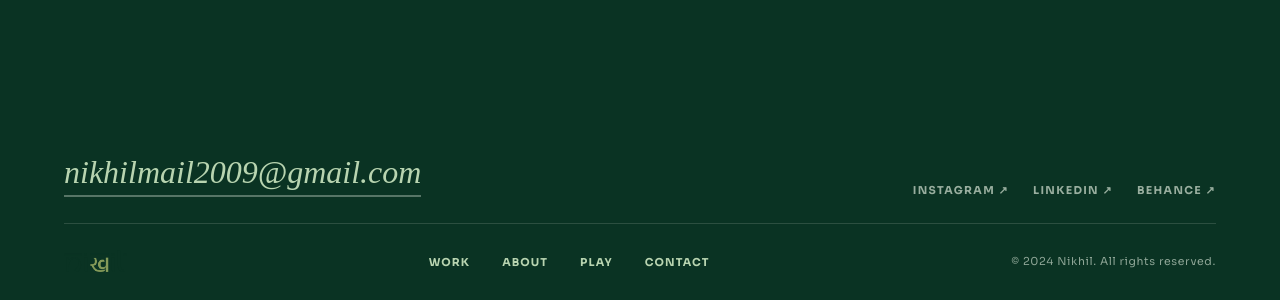
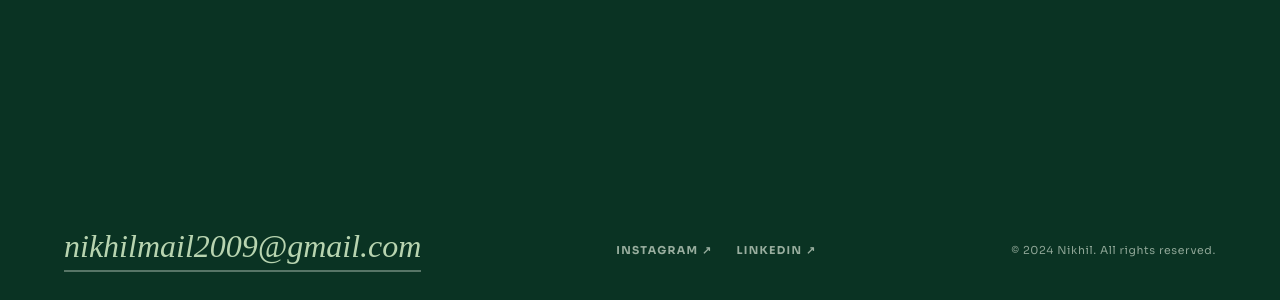
Before and after one commit to NikhilArora17/nikhil, a website: page nik.html in a window 1280 px wide. Shown: the part 5671-5971 px from the top of the page. Drawn offline with nearby package versions, Linux system fonts and the light colour scheme; a script that the page names is missing.

Commit message:
Simplify footer: single bottom row, drop logo/nav/Behance
Merges the email and social links (Instagram, LinkedIn only - Behance
removed) down into the former ft-bottom row alongside the copyright,
and drops the wordmark logo and Work/About/Play/Contact nav links.
The #contact anchor id moves to ft-content so existing "Hire Me" /
"Start a project" links still resolve. Also removes the now-orphaned
.ft-top/.ft-nav/.logo CSS rules.

```diff
--- a/nik.html
+++ b/nik.html
@@ -960,12 +960,6 @@
       padding:2.4rem 5vw 1.8rem;
       display:flex; flex-direction:column; gap:1.6rem;
     }
-    .ft-top {
-      display:flex; align-items:flex-end; justify-content:space-between;
-      flex-wrap:wrap; gap:1.2rem;
-      border-bottom:1px solid rgba(230,241,226,.15);
-      padding-bottom:1.6rem;
-    }
     .ft-email {
       font-family:'Lora',serif; font-style:italic;
       font-size:clamp(1.4rem,2.6vw,2rem); color:var(--mint);
@@ -986,14 +980,6 @@
       display:flex; align-items:center; justify-content:space-between;
       flex-wrap:wrap; gap:1rem;
     }
-    footer .logo img { height:1.375rem; }
-    .ft-nav { list-style:none; display:flex; gap:2rem; }
-    .ft-nav a {
-      font-family:'Sora','Sora Fallback',sans-serif; font-size:.68rem;
-      font-weight:700; letter-spacing:.1em; text-transform:uppercase;
-      color:var(--mint); transition:color .3s;
-    }
-    .ft-nav a:hover { color:var(--lime); }
     .ft-copy {
       font-family:'Sora','Sora Fallback',sans-serif; font-size:.68rem;
       color:rgba(230,241,226,.6); letter-spacing:.06em;
@@ -1351,9 +1337,7 @@
       .pr-tag { display:none; }
       .ft-visual { min-height:400px; }
       .ft-content { gap:1.2rem; }
-      .ft-top { flex-direction:column; align-items:flex-start; gap:1rem; }
       .ft-bottom { flex-direction:column; align-items:flex-start; gap:.8rem; }
-      .ft-nav { gap:1.2rem; flex-wrap:wrap; }
 
       /* Hero painting canvas: static decorative backdrop, no cursor/paint UI */
       #pcur, #cur-dot, #cur-ring, #hint { display: none !important; }
@@ -1892,27 +1876,15 @@ Something with a little bounce.</p>
     <img src="footer-dark.png" alt="" class="ft-bg ft-bg-dark" loading="lazy" />
     <div class="ft-scrim"></div>
   </div>
-  <div class="ft-content">
-    <div class="ft-top" id="contact">
+  <div class="ft-content" id="contact">
+    <div class="ft-bottom">
       <a href="mailto:nikhilmail2009@gmail.com" class="ft-email">
         nikhilmail2009@gmail.com
       </a>
       <div class="ft-socials">
         <a href="#" class="ft-soc">Instagram ↗</a>
         <a href="#" class="ft-soc">LinkedIn ↗</a>
-        <a href="#" class="ft-soc">Behance ↗</a>
       </div>
-    </div>
-    <div class="ft-bottom">
-      <a href="#home" class="logo">
-        <img src="wordmark.png" alt="Nikhil" />
-      </a>
-      <ul class="ft-nav">
-        <li><a href="#work">Work</a></li>
-        <li><a href="#about">About</a></li>
-        <li><a href="#play">Play</a></li>
-        <li><a href="#contact">Contact</a></li>
-      </ul>
       <span class="ft-copy">© 2024 Nikhil. All rights reserved.</span>
     </div>
   </div>
```
